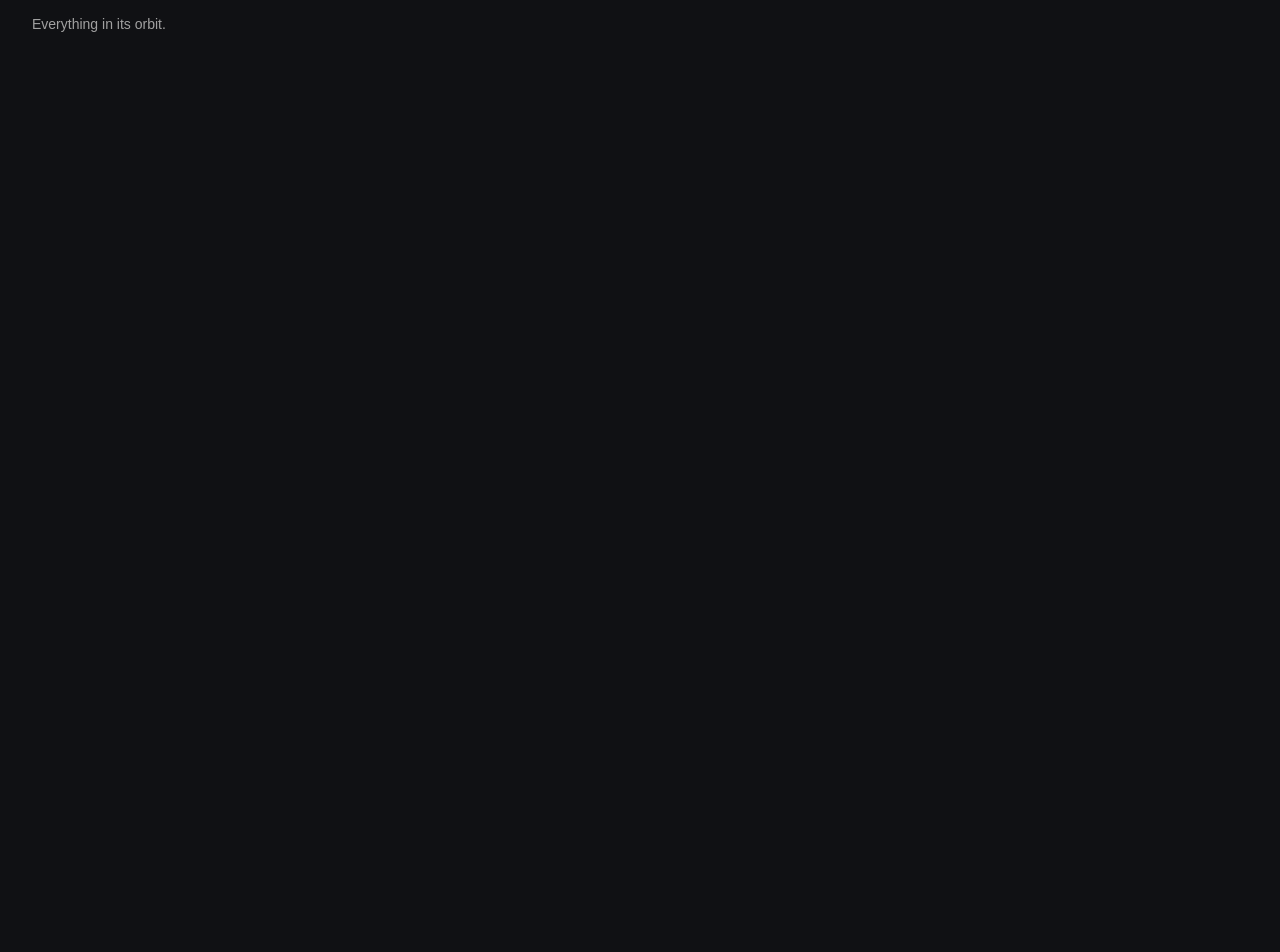
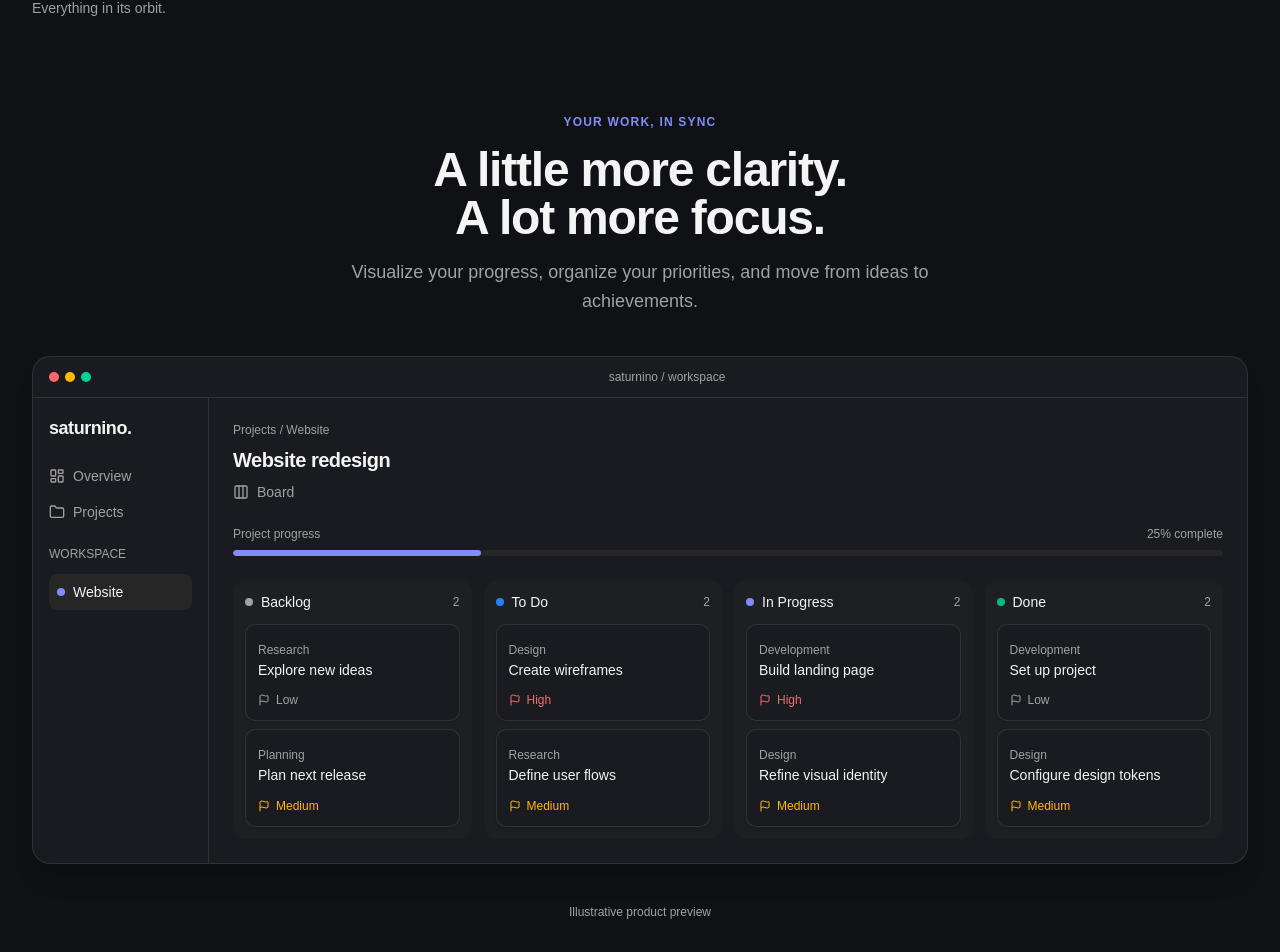
Before and after one commit to arafamdev/saturnino, a React (Vite) app: page / in a window 1280 px wide. Shown: the part 570-1522 px from the top of the page. Before the commit the page ends 800 px from the top, so only its background shows below. Built offline with nearby package versions, Linux system fonts and the light colour scheme.

Commit message:
feat: add responsive product preview and refine section spacing

```diff
--- a/src/features/landing/components/HeroSection.jsx
+++ b/src/features/landing/components/HeroSection.jsx
@@ -7,7 +7,7 @@ import OrbitalIllustration from './OrbitalIllustration'
 
 function HeroSection() {
   return (
-    <section className="mx-auto grid w-full max-w-7xl items-center gap-8 px-6 py-12 sm:gap-12 sm:py-20 lg:grid-cols-2 lg:px-8 lg:py-28">
+    <section className="mx-auto grid w-full max-w-7xl items-center gap-8 px-6 pt-12 pb-6 sm:gap-10 sm:pt-16 sm:pb-10 lg:grid-cols-2 lg:px-8 lg:pt-24  lg:pb-12">
       {/* Hero content */}
       <div className="flex flex-col items-center gap-5 text-center sm:gap-6 lg:items-start lg:text-left">
         <p className="text-xs font-semibold tracking-widest text-primary uppercase">
--- /dev/null
+++ b/src/features/landing/components/ProductPreviewSection.jsx
@@ -0,0 +1,39 @@
+import BoardPreview from './preview/BoardPreview'
+
+function ProductPreviewSection() {
+  return (
+    <section
+      id="product-preview"
+      aria-labelledby="product-preview-heading"
+      className="mx-auto w-full max-w-7xl space-y-8 px-4 pt-6 pb-12 sm:space-y-10 sm:px-6 sm:pt-10 sm:pb-16 lg:px-8 lg:pt-12 lg:pb-20"
+    >
+      {/* Section introduction */}
+      <div className="mx-auto max-w-2xl space-y-4 text-center">
+        <p className="text-xs font-semibold tracking-widest text-primary uppercase">
+          Your work, in sync
+        </p>
+
+        <h2
+          id="product-preview-heading"
+          className="text-3xl font-semibold tracking-tight text-balance sm:text-5xl"
+        >
+          A little more clarity.
+          <br />A lot more focus.
+        </h2>
+
+        <p className="text-base leading-relaxed text-muted-foreground sm:text-lg">
+          Visualize your progress, organize your priorities, and move from ideas
+          to achievements.
+        </p>
+      </div>
+
+      <BoardPreview />
+
+      <p className="text-center text-xs text-muted-foreground">
+        Illustrative product preview
+      </p>
+    </section>
+  )
+}
+
+export default ProductPreviewSection
--- /dev/null
+++ b/src/features/landing/components/preview/BoardPreview.jsx
@@ -0,0 +1,113 @@
+import { Columns3, Folder, LayoutDashboard } from 'lucide-react'
+
+import { boardPreviewColumns } from '../../data/boardPreviewData'
+
+import BoardPreviewColumn from './BoardPreviewColumn'
+
+function BoardPreview() {
+  const totalTasks = boardPreviewColumns.reduce(
+    (total, column) => total + column.tasks.length,
+    0,
+  )
+
+  const completedTasks =
+    boardPreviewColumns.find((column) => column.id === 'done')?.tasks.length ??
+    0
+
+  const completionPercentage =
+    totalTasks > 0 ? Math.round((completedTasks / totalTasks) * 100) : 0
+
+  return (
+    <div className="overflow-hidden rounded-2xl border bg-card shadow-xl">
+      {/* Preview window */}
+      <div className="flex items-center gap-3 border-b px-4 py-3">
+        <div className="flex gap-1.5" aria-hidden="true">
+          <span className="size-2.5 rounded-full bg-red-400" />
+          <span className="size-2.5 rounded-full bg-amber-400" />
+          <span className="size-2.5 rounded-full bg-emerald-400" />
+        </div>
+
+        <span className="mx-auto text-xs text-muted-foreground">
+          saturnino / workspace
+        </span>
+      </div>
+
+      <div className="flex">
+        {/* Illustrative sidebar */}
+        <aside className="hidden w-44 shrink-0 space-y-6 border-r bg-sidebar p-4 lg:block">
+          <p className="text-lg font-semibold tracking-tight">saturnino.</p>
+
+          <div className="space-y-4 text-sm text-muted-foreground">
+            <div className="flex items-center gap-2">
+              <LayoutDashboard className="size-4" aria-hidden="true" />
+              Overview
+            </div>
+
+            <div className="flex items-center gap-2">
+              <Folder className="size-4" aria-hidden="true" />
+              Projects
+            </div>
+          </div>
+
+          <div className="space-y-3">
+            <p className="text-xs font-medium text-muted-foreground">
+              WORKSPACE
+            </p>
+
+            <div className="flex items-center gap-2 rounded-md bg-sidebar-accent p-2 text-sm">
+              <span className="size-2 rounded-full bg-primary" />
+              Website
+            </div>
+          </div>
+        </aside>
+
+        {/* Board content */}
+        <div className="min-w-0 flex-1 space-y-4 p-3 sm:space-y-6 sm:p-6">
+          <div className="space-y-2">
+            <p className="text-xs text-muted-foreground">Projects / Website</p>
+
+            <h3 className="text-xl font-semibold tracking-tight">
+              Website redesign
+            </h3>
+
+            <div className="flex items-center gap-2 text-sm text-muted-foreground">
+              <Columns3 className="size-4" aria-hidden="true" />
+              Board
+            </div>
+          </div>
+
+          {/* Project progress */}
+          <div className="space-y-2">
+            <div className="flex justify-between text-xs text-muted-foreground">
+              <span>Project progress</span>
+              <span>{completionPercentage}% complete</span>
+            </div>
+
+            <div
+              role="progressbar"
+              aria-label="Project progress"
+              aria-valuemin={0}
+              aria-valuemax={100}
+              aria-valuenow={completionPercentage}
+              className="h-1.5 overflow-hidden rounded-full bg-muted"
+            >
+              <div
+                className="h-full rounded-full bg-primary"
+                style={{ width: `${completionPercentage}%` }}
+              />
+            </div>
+          </div>
+
+          {/* Board columns */}
+          <div className="grid grid-cols-1 gap-3 sm:grid-cols-2 xl:grid-cols-4">
+            {boardPreviewColumns.map((column) => (
+              <BoardPreviewColumn key={column.id} column={column} />
+            ))}
+          </div>
+        </div>
+      </div>
+    </div>
+  )
+}
+
+export default BoardPreview
--- /dev/null
+++ b/src/features/landing/components/preview/BoardPreviewColumn.jsx
@@ -0,0 +1,39 @@
+import { cn } from '@/lib/utils'
+
+import BoardPreviewTask from './BoardPreviewTask'
+
+const statusStyles = {
+  backlog: 'bg-muted-foreground',
+  todo: 'bg-blue-500',
+  'in-progress': 'bg-primary',
+  done: 'bg-emerald-500',
+}
+
+function BoardPreviewColumn({ column }) {
+  const { id, title, tasks } = column
+
+  return (
+    <section className="min-w-0 space-y-3 rounded-xl bg-muted/40 p-3">
+      <div className="flex items-center gap-2">
+        <span
+          aria-hidden="true"
+          className={cn('size-2 shrink-0 rounded-full', statusStyles[id])}
+        />
+
+        <h3 className="text-sm font-medium">{title}</h3>
+
+        <span className="ml-auto text-xs text-muted-foreground">
+          {tasks.length}
+        </span>
+      </div>
+
+      <div className="space-y-2">
+        {tasks.map((task) => (
+          <BoardPreviewTask key={task.id} task={task} />
+        ))}
+      </div>
+    </section>
+  )
+}
+
+export default BoardPreviewColumn
--- /dev/null
+++ b/src/features/landing/components/preview/BoardPreviewTask.jsx
@@ -0,0 +1,33 @@
+import { Flag } from 'lucide-react'
+
+import { cn } from '@/lib/utils'
+
+const priorityStyles = {
+  low: 'text-muted-foreground',
+  medium: 'text-amber-700 dark:text-amber-400',
+  high: 'text-red-700 dark:text-red-400',
+}
+
+function BoardPreviewTask({ task }) {
+  const { title, priority, label } = task
+
+  return (
+    <article className="space-y-3 rounded-lg border bg-card p-3 shadow-sm">
+      <span className="text-xs text-muted-foreground">{label}</span>
+
+      <h4 className="text-sm leading-snug font-medium">{title}</h4>
+
+      <div
+        className={cn(
+          'flex items-center gap-1.5 text-xs capitalize',
+          priorityStyles[priority],
+        )}
+      >
+        <Flag className="size-3" aria-hidden="true" />
+        {priority}
+      </div>
+    </article>
+  )
+}
+
+export default BoardPreviewTask
--- /dev/null
+++ b/src/features/landing/data/boardPreviewData.js
@@ -0,0 +1,74 @@
+export const boardPreviewColumns = [
+  {
+    id: 'backlog',
+    title: 'Backlog',
+    tasks: [
+      {
+        id: 'task-1',
+        title: 'Explore new ideas',
+        priority: 'low',
+        label: 'Research',
+      },
+      {
+        id: 'task-2',
+        title: 'Plan next release',
+        priority: 'medium',
+        label: 'Planning',
+      },
+    ],
+  },
+  {
+    id: 'todo',
+    title: 'To Do',
+    tasks: [
+      {
+        id: 'task-3',
+        title: 'Create wireframes',
+        priority: 'high',
+        label: 'Design',
+      },
+      {
+        id: 'task-4',
+        title: 'Define user flows',
+        priority: 'medium',
+        label: 'Research',
+      },
+    ],
+  },
+  {
+    id: 'in-progress',
+    title: 'In Progress',
+    tasks: [
+      {
+        id: 'task-5',
+        title: 'Build landing page',
+        priority: 'high',
+        label: 'Development',
+      },
+      {
+        id: 'task-6',
+        title: 'Refine visual identity',
+        priority: 'medium',
+        label: 'Design',
+      },
+    ],
+  },
+  {
+    id: 'done',
+    title: 'Done',
+    tasks: [
+      {
+        id: 'task-7',
+        title: 'Set up project',
+        priority: 'low',
+        label: 'Development',
+      },
+      {
+        id: 'task-8',
+        title: 'Configure design tokens',
+        priority: 'medium',
+        label: 'Design',
+      },
+    ],
+  },
+]
--- a/src/features/landing/pages/LandingPage.jsx
+++ b/src/features/landing/pages/LandingPage.jsx
@@ -1,7 +1,13 @@
 import HeroSection from '../components/HeroSection'
+import ProductPreviewSection from '../components/ProductPreviewSection'
 
 function LandingPage() {
-  return <HeroSection />
+  return (
+    <>
+      <HeroSection />
+      <ProductPreviewSection />
+    </>
+  )
 }
 
 export default LandingPage
```
